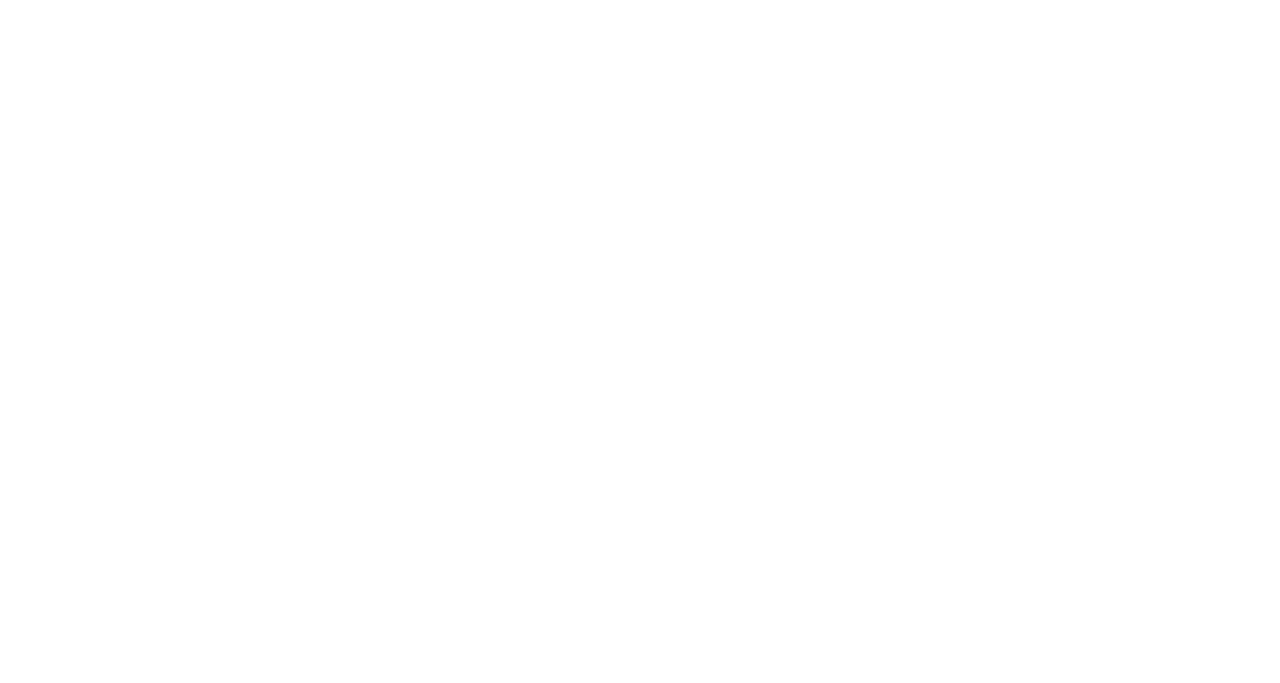
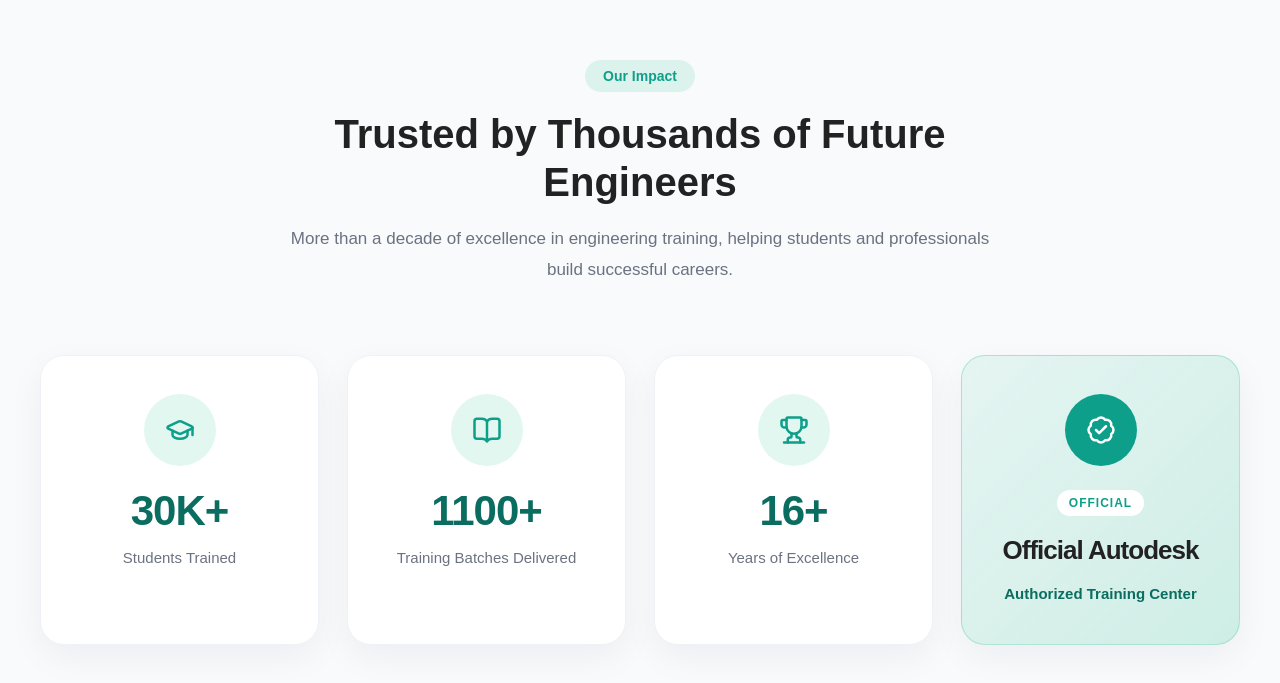
Before and after one commit to MennaaWaleed/courses-management-system, a React (Vite) app in the folder Frontend/courses-management-system-frontend/: page / in a window 1280 px wide. Shown: the part 865-1548 px from the top of the page. Before the commit the page ends 805 px from the top, so only its background shows below. Built offline with nearby package versions, Linux system fonts and the light colour scheme.

Commit message:
Statistics Section ( Done )

```diff
--- a/Frontend/courses-management-system-frontend/src/App.jsx
+++ b/Frontend/courses-management-system-frontend/src/App.jsx
@@ -1,11 +1,13 @@
 import { useState } from 'react'
 import Navbar  from './components/layout/Navbar/Navbar'
 import HomeIntro from './features/home/HomeIntro/HomeIntro';
+import Statistics  from './features/home/Statistics/Statistics';
 function App() {
   return (
       <>
       <Navbar />
       <HomeIntro />
+      <Statistics />
       </>
   )
 }
--- a/Frontend/courses-management-system-frontend/src/features/home/HomeIntro/Counter.jsx
+++ b/Frontend/courses-management-system-frontend/src/features/home/HomeIntro/Counter.jsx
@@ -1,31 +1,38 @@
 import { useEffect, useState } from "react";
 
-function Counter({ end, duration = 1500, suffix = "" }) {
+function Counter({
+    end,
+    duration = 1500,
+    suffix = "",
+    start = false,
+}) {
 
     const [count, setCount] = useState(0);
 
     useEffect(() => {
 
-        let start = 0;
+        if (!start) return;
+
+        let current = 0;
 
         const increment = end / (duration / 16);
 
         const timer = setInterval(() => {
 
-            start += increment;
+            current += increment;
 
-            if (start >= end) {
-                start = end;
+            if (current >= end) {
+                current = end;
                 clearInterval(timer);
             }
 
-            setCount(Math.floor(start));
+            setCount(Math.floor(current));
 
         }, 16);
 
         return () => clearInterval(timer);
 
-    }, [end, duration]);
+    }, [start, end, duration]);
 
     return (
         <h3>
--- a/Frontend/courses-management-system-frontend/src/features/home/HomeIntro/HomeIntro.css
+++ b/Frontend/courses-management-system-frontend/src/features/home/HomeIntro/HomeIntro.css
@@ -4,6 +4,7 @@
 
     display: flex;
     align-items: center;
+    padding-bottom: 20px;
 }
 
 .home-intro__container {
--- a/Frontend/courses-management-system-frontend/src/features/home/HomeIntro/HomeIntro.jsx
+++ b/Frontend/courses-management-system-frontend/src/features/home/HomeIntro/HomeIntro.jsx
@@ -40,17 +40,17 @@ const yearsOfExperience = currentYear - 2010;
 
             <div className="home-intro__stats reveal reveal-5">
                 <div className="stat">
-                    <Counter end={30} suffix="K+" />
+                    <Counter end={30} suffix="K+"  start={true}/>
                     <p>Students Trained</p>
                 </div>
 
                 <div className="stat">
-                    <Counter end={yearsOfExperience} suffix="+" />
+                    <Counter end={yearsOfExperience} suffix="+" start={true} />
                     <p>Years Experience</p>
                 </div>
 
                 <div className="stat">
-                     <Counter end={20} suffix="+" />
+                     <Counter end={20} suffix="+" start={true}/>
                     <p>Professional Courses</p>
                 </div>
             </div>
--- /dev/null
+++ b/Frontend/courses-management-system-frontend/src/features/home/Statistics/Statistics.css
@@ -0,0 +1,345 @@
+.statistics{
+
+    margin-top:50px;
+    padding:70px 24px;
+
+    background:#F8FAFC;
+
+}
+
+.statistics__container{
+
+    max-width:1200px;
+
+    margin:0 auto;
+
+}
+
+/* ===========================
+   Header
+=========================== */
+
+.statistics__header{
+
+    text-align:center;
+
+    max-width:700px;
+
+    margin:0 auto 70px;
+
+}
+
+.statistics__badge{
+
+    display:inline-flex;
+
+    align-items:center;
+
+    padding:8px 18px;
+
+    border-radius:999px;
+
+    background:rgba(16,185,129,.12);
+
+    color:var(--primary-color);
+
+    font-size:14px;
+
+    font-weight:600;
+
+}
+
+.statistics__header h2{
+
+    margin:18px 0 18px;
+
+    font-size:40px;
+
+    font-weight:800;
+
+    color:var(--text-color);
+
+    line-height:1.2;
+
+}
+
+.statistics__header p{
+
+    font-size:17px;
+
+    line-height:1.8;
+
+    color:var(--text-light);
+
+}
+
+/* ===========================
+   Grid
+=========================== */
+
+.statistics__grid{
+
+    display:grid;
+
+    grid-template-columns:repeat(4,1fr);
+
+    gap:28px;
+
+
+}
+
+/* ===========================
+   Card
+=========================== */
+
+.statistics__card{
+
+    background:white;
+
+    border-radius:24px;
+
+    padding:38px 28px;
+
+    text-align:center;
+
+    border:1px solid #EEF2F7;
+
+    transition:.35s ease;
+
+    box-shadow:
+        0 12px 35px rgba(15,23,42,.05);
+
+
+         opacity: 0;
+    transform: translateY(50px);
+    /* animation: statCardUp .8s ease forwards; */
+
+}
+
+@keyframes statCardUp{
+    from{
+        opacity:0;
+        transform:translateY(45px) scale(.92);
+    }
+
+    to{
+        opacity:1;
+        transform:translateY(0) scale(1);
+    }
+}
+.statistics.show .statistics__card{
+    animation: statCardUp .8s ease forwards;
+}
+
+.statistics.show .statistics__card:nth-child(1){
+    animation-delay: .2s;
+}
+
+.statistics.show .statistics__card:nth-child(2){
+    animation-delay: .4s;
+}
+
+.statistics.show .statistics__card:nth-child(3){
+    animation-delay: .6s;
+}
+
+.statistics.show .statistics__card:nth-child(4){
+    animation-delay: .8s;
+}
+
+.statistics__card:hover{
+
+    transform:translateY(-8px);
+
+    box-shadow:
+        0 24px 55px rgba(16,185,129,.15);
+
+}
+
+/* ===========================
+   Icon
+=========================== */
+
+.statistics__icon{
+
+    width:72px;
+    height:72px;
+
+    margin:0 auto 24px;
+
+    border-radius:50%;
+
+    display:flex;
+
+    justify-content:center;
+
+    align-items:center;
+
+    background:rgba(16,185,129,.12);
+
+    color:var(--primary-color);
+
+    transition:.35s ease;
+
+}
+
+.statistics__card:hover .statistics__icon{
+
+    background:var(--primary-color);
+
+    color:white;
+
+    transform:rotate(-8deg) scale(1.05);
+
+}
+
+/* ===========================
+   Number
+=========================== */
+
+.statistics__card h3{
+
+    margin:0;
+
+    font-size:42px;
+
+    font-weight:800;
+
+    color:var(--primary-dark);
+
+    line-height:1;
+
+}
+
+/* Counter */
+
+.statistics__card h3:first-of-type{
+
+    letter-spacing:-1px;
+
+}
+
+/* Text */
+
+.statistics__card p{
+
+    margin-top:14px;
+
+    color:var(--text-light);
+
+    font-size:15px;
+
+    line-height:1.6;
+
+}
+
+/* ===========================
+   Responsive
+=========================== */
+
+@media(max-width:992px){
+
+    .statistics{
+
+        padding:80px 20px;
+
+    }
+
+    .statistics__grid{
+
+        grid-template-columns:repeat(2,1fr);
+
+    }
+
+}
+
+@media(max-width:600px){
+
+    .statistics__header h2{
+
+        font-size:32px;
+
+    }
+
+    .statistics__header p{
+
+        font-size:16px;
+
+    }
+
+    .statistics__grid{
+
+        grid-template-columns:1fr;
+
+    }
+
+}
+
+
+
+/* ===========================
+   Autodesk Card
+=========================== */
+
+.statistics__card--autodesk{
+
+    background:
+        linear-gradient(
+            135deg,
+            rgba(16,185,129,.08),
+            rgba(16,185,129,.18)
+        );
+
+    border:1px solid rgba(16,185,129,.25);
+
+}
+
+.statistics__card--autodesk .statistics__icon{
+
+    background:var(--primary-color);
+
+    color:white;
+
+}
+
+.statistics__official{
+
+    display:inline-block;
+
+    padding:6px 12px;
+
+    margin-bottom:18px;
+
+    border-radius:999px;
+
+    background:white;
+
+    color:var(--primary-color);
+
+    font-size:12px;
+
+    font-weight:700;
+
+    letter-spacing:1px;
+
+}
+
+.statistics__card--autodesk h3{
+
+    font-size:26px;
+
+    color:var(--text-color);
+
+    line-height:1.3;
+
+}
+
+.statistics__card--autodesk p{
+
+    font-size:15px;
+
+    font-weight:600;
+
+    color:var(--primary-dark);
+
+}
--- /dev/null
+++ b/Frontend/courses-management-system-frontend/src/features/home/Statistics/Statistics.jsx
@@ -0,0 +1,142 @@
+import "./Statistics.css";
+
+import Counter from "../HomeIntro/Counter";
+import { useEffect, useState ,useRef } from "react";
+import {
+    GraduationCap,
+    BookOpen,
+    Trophy,
+    BadgeCheck,
+} from "lucide-react";
+
+const statistics = [
+    {
+        icon: GraduationCap,
+        value: 30,
+        suffix: "K+",
+        title: "Students Trained",
+    },
+    {
+        icon: BookOpen,
+        value: 1100,
+        suffix: "+",
+        title: "Training Batches Delivered",
+    },
+    {
+        icon: Trophy,
+        value: new Date().getFullYear() - 2010,
+        suffix: "+",
+        title: "Years of Excellence",
+    },
+    {
+        icon: BadgeCheck,
+        value: null,
+        title: "Official Autodesk",
+        subtitle: "Authorized Training Center",
+    },
+];
+
+function Statistics() {
+
+const [visible, setVisible] = useState(false);
+
+const sectionRef = useRef(null);
+
+useEffect(() => {
+    const observer = new IntersectionObserver(
+        ([entry]) => {
+            if (entry.isIntersecting) {
+                setVisible(true);
+                observer.unobserve(entry.target);
+            }
+        },
+        {
+            threshold: 0.25,
+        }
+    );
+
+    if (sectionRef.current) {
+        observer.observe(sectionRef.current);
+    }
+
+    return () => observer.disconnect();
+}, []);
+
+
+    return (
+        <section ref={sectionRef} className={`statistics ${visible ? "show" : ""}`}>
+
+            <div className="statistics__container">
+
+                <div className="statistics__header">
+
+                    <span className="statistics__badge">
+                        Our Impact
+                    </span>
+
+                    <h2>
+                        Trusted by Thousands of Future Engineers
+                    </h2>
+
+                    <p>
+                        More than a decade of excellence in engineering training,
+                        helping students and professionals build successful careers.
+                    </p>
+
+                </div>
+
+                <div className="statistics__grid">
+
+                    {statistics.map((item, index) => {
+
+                        const Icon = item.icon;
+
+                        return (
+
+                         <div
+                            className={`statistics__card ${
+                                item.value === null ? "statistics__card--autodesk" : ""
+                            }`}
+                            key={index}
+                        >
+
+                                <div className="statistics__icon">
+                                    <Icon size={30} />
+                                </div>
+
+                                {item.value !== null ? (
+                                    <>
+                                        <Counter
+                                            end={item.value}
+                                            suffix={item.suffix}
+                                             start={visible}
+                                        />
+
+                                        <p>{item.title}</p>
+                                    </>
+                                ) : (
+                                    <>
+                                         <span className="statistics__official">
+                                            OFFICIAL
+                                        </span>
+
+                                        <h3>{item.title}</h3>
+
+                                        <p>{item.subtitle}</p>
+                                    </>
+                                )}
+
+                            </div>
+
+                        );
+                    })}
+
+                </div>
+
+            </div>
+
+        </section>
+    );
+}
+
+export default Statistics;
```
Also changed, not shown: Frontend/courses-management-system-frontend/src/components/layout/Navbar/Navbar.css (line endings or trailing spaces).
